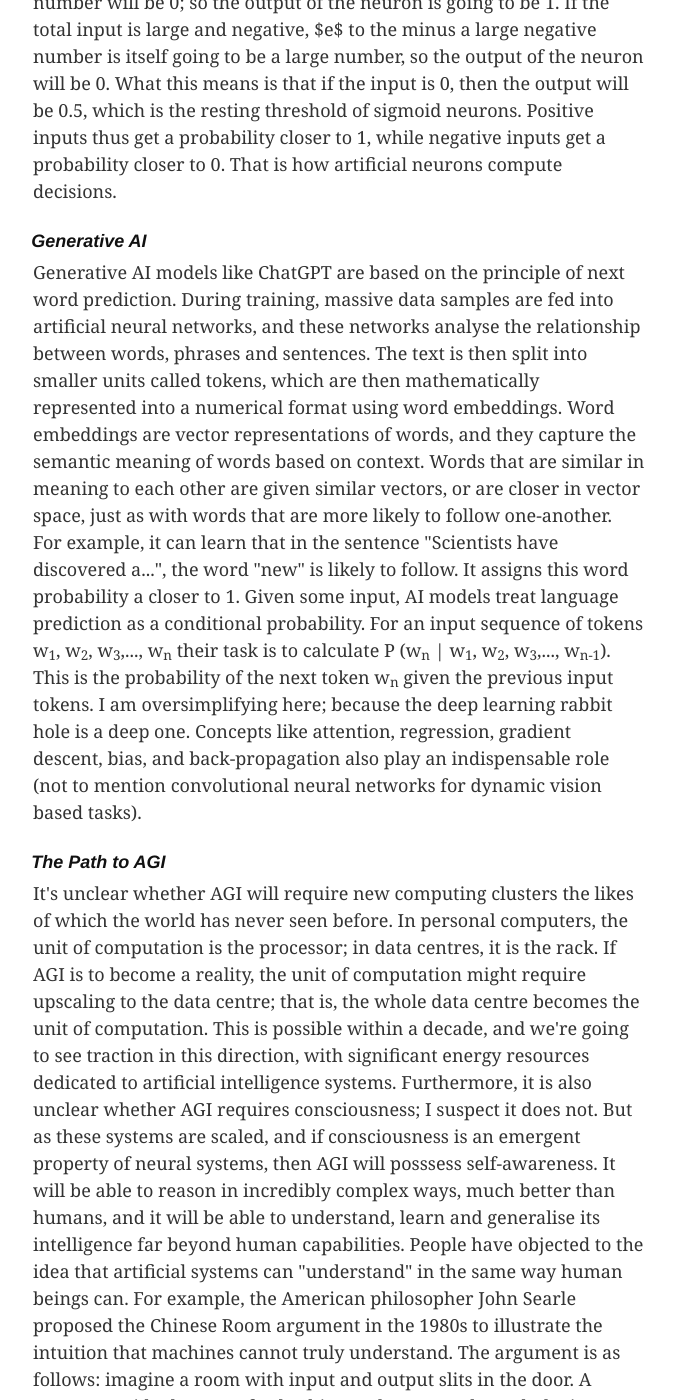
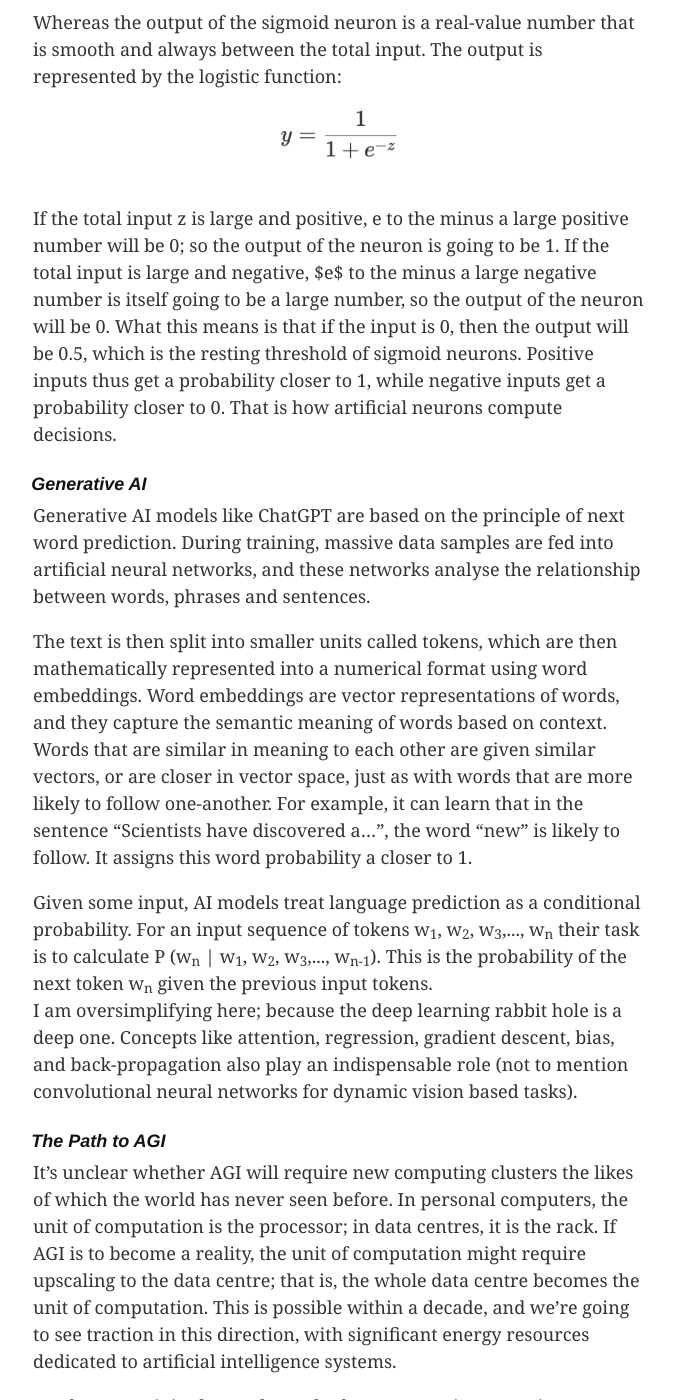
Before and after one commit to ellis-bio/ellisjalia, a Jekyll site: the page built from index.md, in a window 1280 px wide and 1400 px high, scrolled down 2027 px. Shown: the whole window, without its empty margins (301-975 px from the left). Built offline with Jekyll 4.4.1, drawn with Linux system fonts in a browser that asks for light colours; some of the changed text lies outside the part shown.

Commit message:
Amended AGI essay

```diff
--- a/index.md
+++ b/index.md
@@ -12,8 +12,7 @@
  </div>
   <hr width="100%" size="3">
   </center>
-<html>
-<body>
+
 <p style="font-size:1.7em; margin-bottom:0"><strong>Artificial General Intelligence</strong></p>
 <p style="font-size:0.9em;">Friday, 13 December 2024</p>
 
@@ -53,9 +52,11 @@
 Generative AI models like ChatGPT are based on the principle of next word prediction. During training, massive data samples are fed into artificial neural networks, and these networks analyse the relationship between words, phrases and sentences.
 
 The text is then split into smaller units called tokens, which are then mathematically represented into a numerical format using word embeddings. Word embeddings are vector representations of words, and they capture the semantic meaning of words based on context. Words that are similar in meaning to each other are given similar vectors, or are closer in vector space, just as with words that are more likely to follow one-another. For example, it can learn that in the sentence "Scientists have discovered a...", the word "new" is likely to follow. It assigns this word probability a closer to 1.
-
+<html>
+<body>
 Given some input, AI models treat language prediction as a conditional probability. For an input sequence of tokens w<sub>1</sub>, w<sub>2</sub>, w<sub>3</sub>,..., w<sub>n</sub> their task is to calculate P (w<sub>n</sub> | w<sub>1</sub>, w<sub>2</sub>, w<sub>3</sub>,..., w<sub>n-1</sub>). This is the probability of the next token w<sub>n</sub> given the previous input tokens.
-
+</body>
+</html>
 I am oversimplifying here; because the deep learning rabbit hole is a deep one. Concepts like attention, regression, gradient descent, bias, and back-propagation also play an indispensable role (not to mention convolutional neural networks for dynamic vision based tasks).
 
 <h4>The Path to AGI</h4>
@@ -81,8 +82,7 @@
 It is of course a different question when it comes to the role of human values––as to what sort of life you want to live. But for questions of productivity or economic growth––anyone, individual or corporation, who does not augment their daily life or operations with AI systems––will go the way of the dinosaurs. They will be productively and economically decimated.
 
 The best way to keep up and not be left behind is to learn and use the tools available.
-</body>
-</html>
+
 ---
 
 <p style="font-size:1.7em; margin-bottom:0"><strong>The Mind of Leonardo</strong></p>
```
